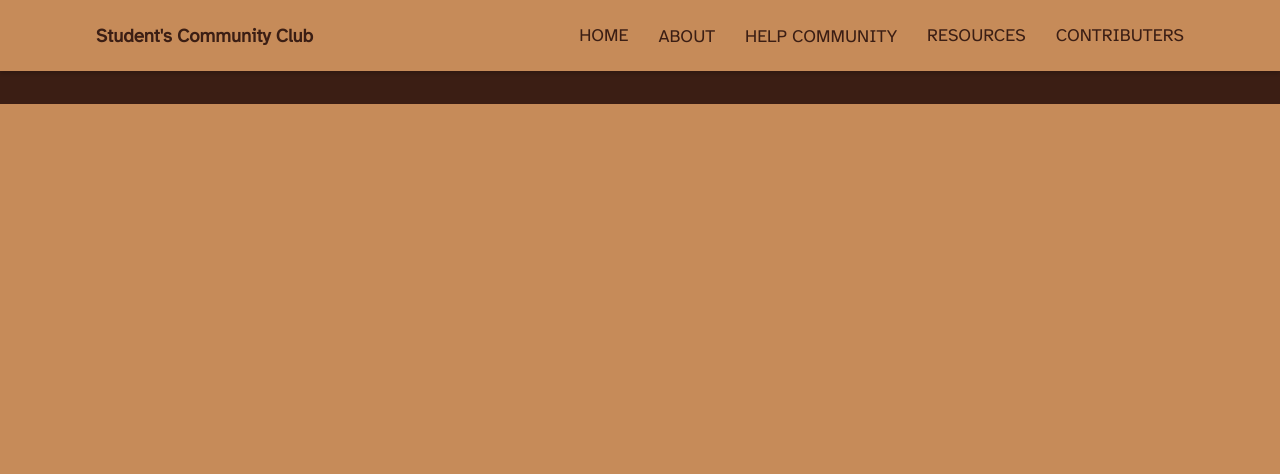
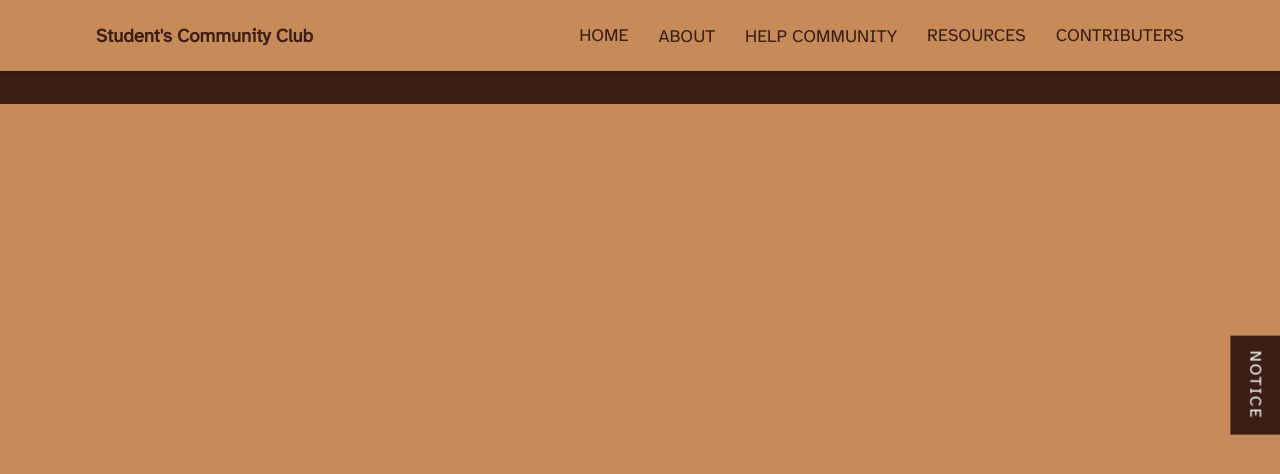
Before and after one commit to tier3guy/Student-Community-Club, a React (Create React App) app: page / in a window 1280 px wide. Shown: the top 474 px of the page. Built offline with nearby package versions, Linux system fonts and the light colour scheme.

Commit message:
final touch

```diff
--- a/src/App.js
+++ b/src/App.js
@@ -10,6 +10,7 @@ function App() {
   return (
     <>
    <NavBar/>
+   <div id="notice"><a rel = "noreferrer" href= "https://docs.google.com/document/d/18HKtYRtHYU5YO_tLJ8ShqGrKpgi9zBjLEgImSEDcFuc/edit" target="_blank">NOTICE</a></div>
     <Switch>
       <Route exact path = '/Students-Community-Club' component = {Home}/>
       <Route exact path = '/contributers' component = {Contributers}/>
--- a/src/index.css
+++ b/src/index.css
@@ -198,3 +198,23 @@ body{
 .syllabus_link:hover{
   color: rgba(88, 88, 212, 0.466);
 }
+
+#notice {
+  transform: rotate(90deg);
+  position: fixed;
+  right: -25px;
+  top: 45%;
+  background-color: #3b1e14;
+  padding: 15px;
+}
+
+#notice a{
+  color: white;
+  letter-spacing: 2px;
+  text-decoration: none;
+  transition: all 0.4s;
+}
+
+#notice:hover{
+  color: #C68B59;
+}
```
